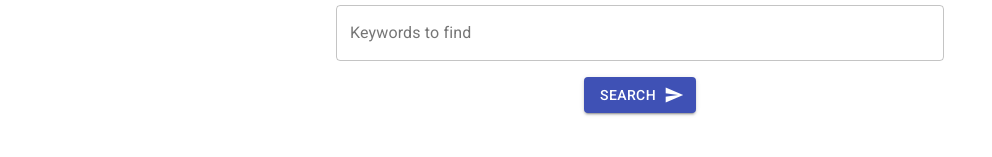
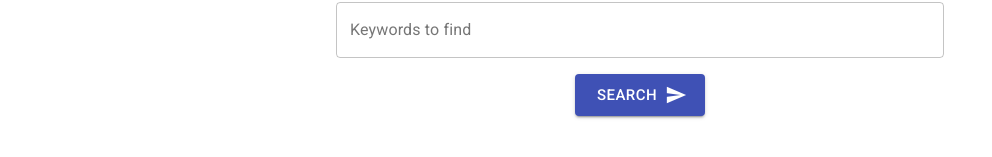
Before and after one commit to davidpoza/youtube-comments, a React (Create React App) app: page / in a window 1280 px wide. Shown: the part 425-582 px from the top of the page, without its empty margins (0-992 px from the left). Built offline with nearby package versions, Linux system fonts and the light colour scheme.

Commit message:
code style fixes

```diff
--- a/src/app.css
+++ /dev/null
@@ -1,3 +0,0 @@
-.App {
-  text-align: center;
-}
--- a/src/components/search-form/index.jsx
+++ b/src/components/search-form/index.jsx
@@ -1,8 +1,8 @@
-import React from "react";
-import { makeStyles } from "@material-ui/core/styles";
-import TextField from "@material-ui/core/TextField";
+import React from 'react';
+import { makeStyles } from '@material-ui/core/styles';
+import TextField from '@material-ui/core/TextField';
 import Button from '@material-ui/core/Button';
-import Grid from "@material-ui/core/Grid";
+import Grid from '@material-ui/core/Grid';
 import Icon from '@material-ui/core/Icon';
 
 const useStyles = makeStyles((theme) => ({
@@ -20,13 +20,22 @@ function SearchFrom() {
     <Grid item xs={10} md={6}>
       <form className={classes.root} noValidate autoComplete="off">
         <div>
-          <TextField label="Video url" variant="outlined" fullWidth={true} />
+          <TextField label="Video url" variant="outlined" fullWidth />
         </div>
         <div>
-          <TextField label="Keywords to find" variant="outlined" fullWidth={true} />
+          <TextField
+            label="Keywords to find"
+            variant="outlined"
+            fullWidth
+          />
         </div>
         <div>
-          <Button variant="contained" color="primary" endIcon={<Icon>send</Icon>}>
+          <Button
+            variant="contained"
+            color="primary"
+            size="large"
+            endIcon={<Icon>send</Icon>}
+          >
             Search
           </Button>
         </div>
--- a/src/index.js
+++ b/src/index.js
@@ -1,15 +1,16 @@
 import React from 'react';
 import ReactDOM from 'react-dom';
 import './index.css';
+// eslint-disable-next-line import/extensions
 import App from './app.jsx';
 import * as serviceWorker from './serviceWorker';
 
+/* eslint-disable react/jsx-filename-extension */
 ReactDOM.render(
-  <React.StrictMode>
-    <App />
-  </React.StrictMode>,
-  document.getElementById('root')
+  <App />,
+  document.getElementById('root'),
 );
+/* eslint-enable react/jsx-filename-extension */
 
 // If you want your app to work offline and load faster, you can change
 // unregister() to register() below. Note this comes with some pitfalls.
```
Also changed, not shown: src/app.jsx (+5 -5 lines).
